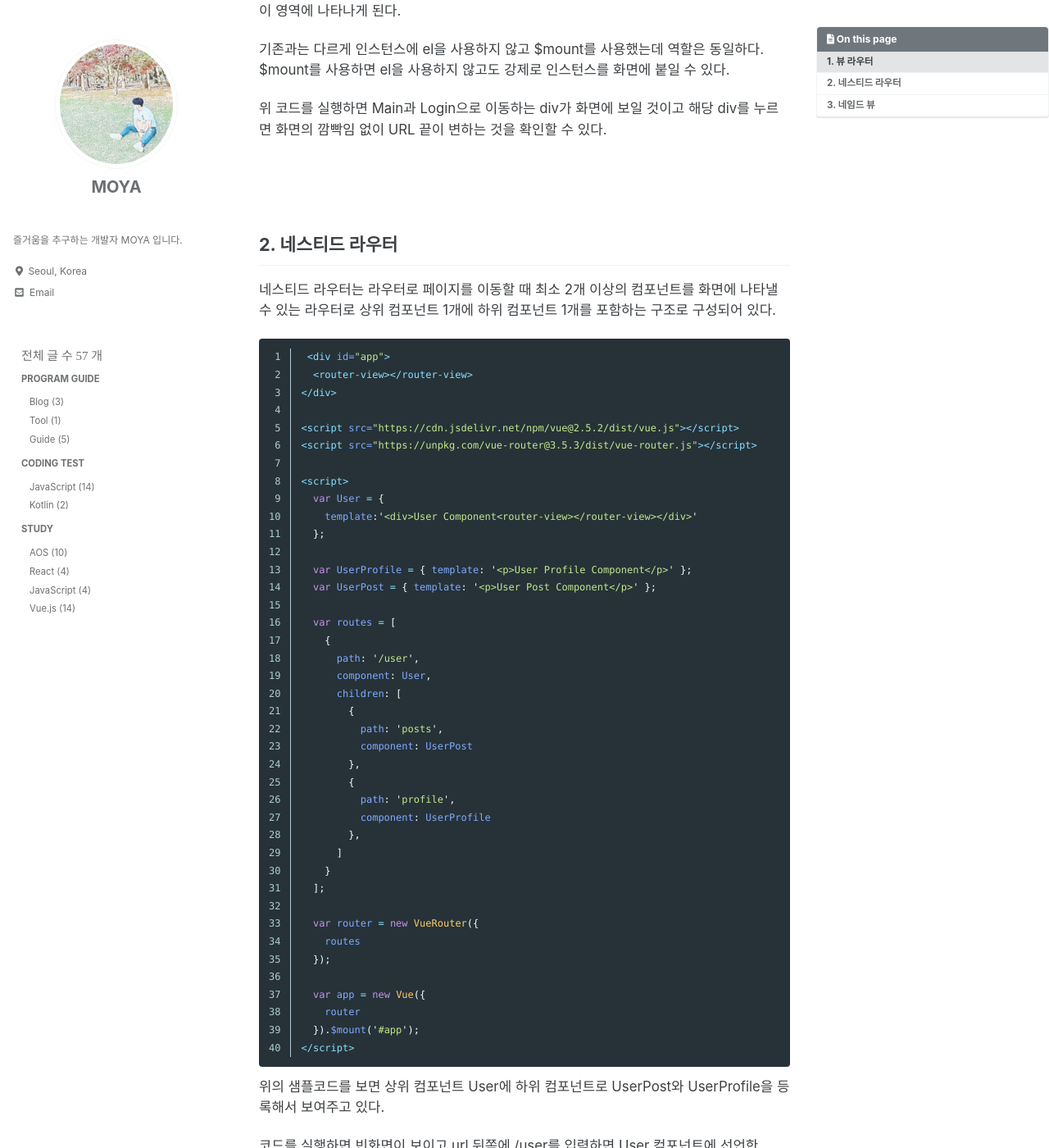
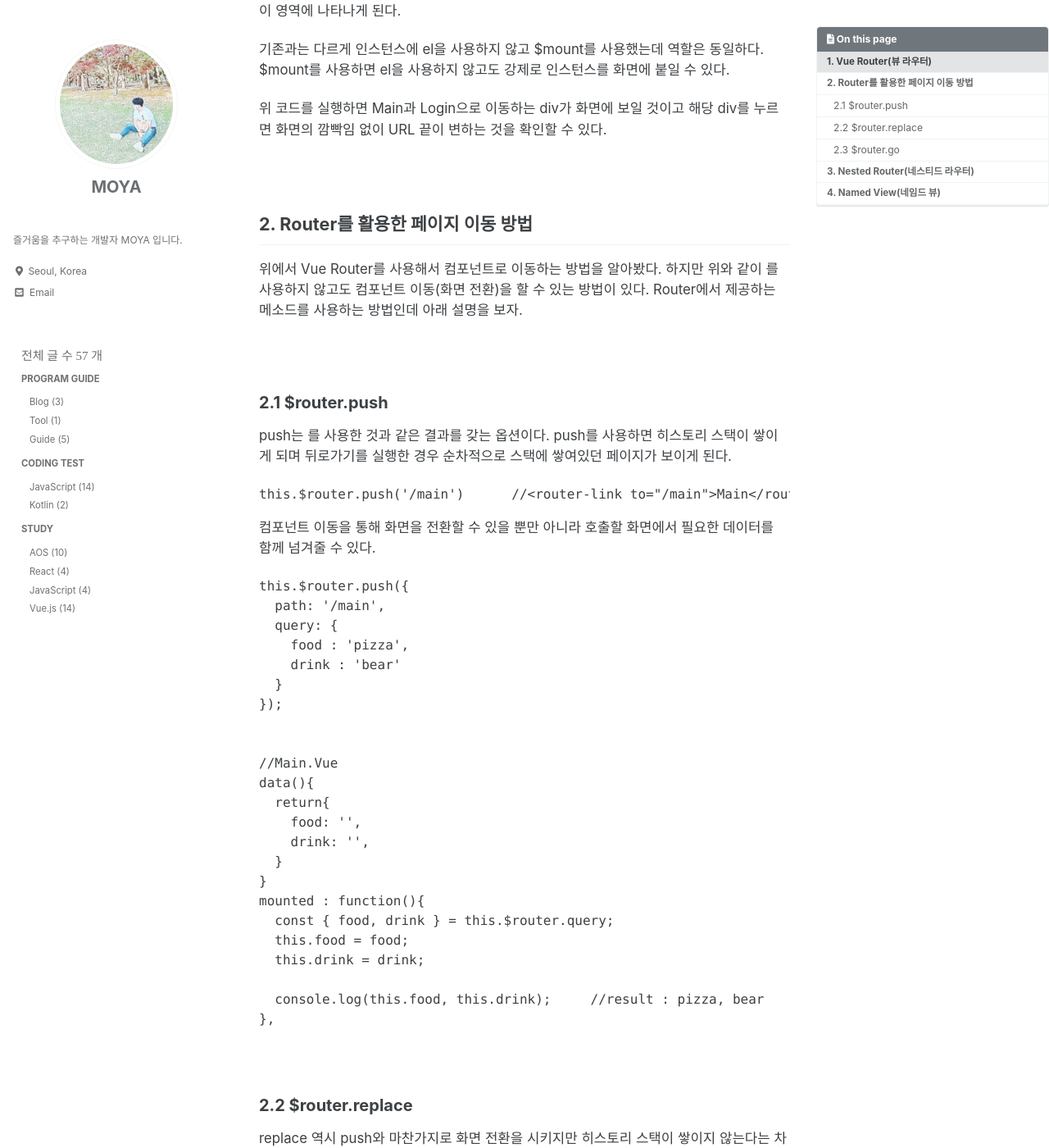
Before and after one commit to kdc7140/kdc7140.github.io, a Jekyll site: the page built from _posts/study/2022-08-21-vue005.md, in a window 1280 px wide and 1400 px high, scrolled down 1372 px. Shown: the whole window at 82% size. Built offline with Jekyll 4.4.1, drawn with Linux system fonts in a browser that asks for light colours; cached includes are drawn as plain includes; some web fonts are replaced; some of the changed text lies outside the part shown.

Commit message:
rearranged content

````diff
--- a/_posts/study/2022-08-21-vue005.md
+++ b/_posts/study/2022-08-21-vue005.md
@@ -1,5 +1,5 @@
 ---
-title:  "[Vue.js] 라우터"
+title:  "[Vue.js] Router(라우터) 활용하기"
 excerpt: "Router"
 toc : true
 toc_sticky : true
@@ -8,13 +8,13 @@ categories:
   - Vue
 tags:
   - Vue.js
-  - 라우터
+  - Router
 ---
 
 
 <br/>
 
-## 1. 뷰 라우터
+## 1. Vue Router(뷰 라우터)
 
 뷰 라우터는 뷰에서 라우팅 기능을 구현할 수 있도록 지원하는 공식 라이브러리이다.
 
@@ -77,10 +77,77 @@ tags:
 위 코드를 실행하면 Main과 Login으로 이동하는 div가 화면에 보일 것이고 해당 div를 누르면 화면의 깜빡임 없이
 URL 끝이 변하는 것을 확인할 수 있다.
 
+
+<br/>
+
+## 2. Router를 활용한 페이지 이동 방법
+
+위에서 Vue Router를 사용해서 컴포넌트로 이동하는 방법을 알아봤다. 하지만 위와 같이 <router-link>를 사용하지 않고도
+컴포넌트 이동(화면 전환)을 할 수 있는 방법이 있다. Router에서 제공하는 메소드를 사용하는 방법인데 아래 설명을 보자.
+
+<br/>
+
+### 2.1 $router.push
+
+push는 <router-link>를 사용한 것과 같은 결과를 갖는 옵션이다. push를 사용하면 히스토리 스택이 쌓이게 되며 뒤로가기를 실행한 경우 순차적으로 스택에 쌓여있던 페이지가 보이게 된다.
+
+```Vue
+this.$router.push('/main')      //<router-link to="/main">Main</router-link> 실행 결과와 같음
+```
+
+컴포넌트 이동을 통해 화면을 전환할 수 있을 뿐만 아니라 호출할 화면에서 필요한 데이터를 함께 넘겨줄 수 있다.
+
+```Vue
+this.$router.push({
+  path: '/main',
+  query: {
+    food : 'pizza',
+    drink : 'bear'
+  }
+});
+
+
+//Main.Vue
+data(){
+  return{
+    food: '',
+    drink: '',
+  }
+}
+mounted : function(){
+  const { food, drink } = this.$router.query;
+  this.food = food;
+  this.drink = drink;
+
+  console.log(this.food, this.drink);     //result : pizza, bear
+},
+```
+<br/>
+
+### 2.2 $router.replace
+
+replace 역시 push와 마찬가지로 화면 전환을 시키지만 히스토리 스택이 쌓이지 않는다는 차이가 있다. 현재 스택을 유지하고 페이지만 전환하고 싶을 때는 replace를 사용한다.
+
+```Vue
+this.$router.replace('/main');
+```
+
+<br/>
+
+### 2.3 $router.go
+
+go는 인자로 넘긴 수만큼 히스토리 스택에서 앞, 뒤의 페이지로 이동할 수 있다. 인자로 넘긴 수가 음수인 경우 이전 페이지로, 양수인 경우 다음 페이지로 넘어가게 된다. 하지만 해당 숫자가 URL 스택에 존재하지 않는 경우 화면 전환에 실패한다.
+
+```Vue
+this.$router.go(1);        // 다음 페이지로 1번
+this.$router.go(-1);       // 이전 페이지로 1번
+this.$router.go(-3);       // 이전 페이지로 3번
+```
+
 <br/><br/>
 
 
-## 2. 네스티드 라우터
+## 3. Nested Router(네스티드 라우터)
 
 네스티드 라우터는 라우터로 페이지를 이동할 때 최소 2개 이상의 컴포넌트를 화면에 나타낼 수 있는 라우터로 상위 컴포넌트 1개에 하위 컴포넌트 1개를 포함하는 구조로 구성되어 있다.
 
@@ -137,7 +204,8 @@ UserProfile에 선언한 텍스트가 보이게 된다.
 
 
 
-## 3. 네임드 뷰
+## 4. Named View(네임드 뷰)
+
 2개 이상의 컴포넌트를 화면에 나타내기 위해 네스티드 뷰를 알아보았다. 하지만 네스티드 뷰는 컴포넌트의 수가 많아지면 효율성이 떨어진다.
 그래서 컴포넌트의 개수가 많아지면 네임드 뷰를 사용한다.
 
````
Also changed, not shown: _posts/study/2022-07-30-vue001.md (+12 -12 lines), _posts/study/2022-08-06-vue002.md (+1 -1 lines), _posts/study/2022-08-10-vue003.md (+0 -2 lines), _posts/study/2022-09-04-vue006.md (+5 -1 lines).
